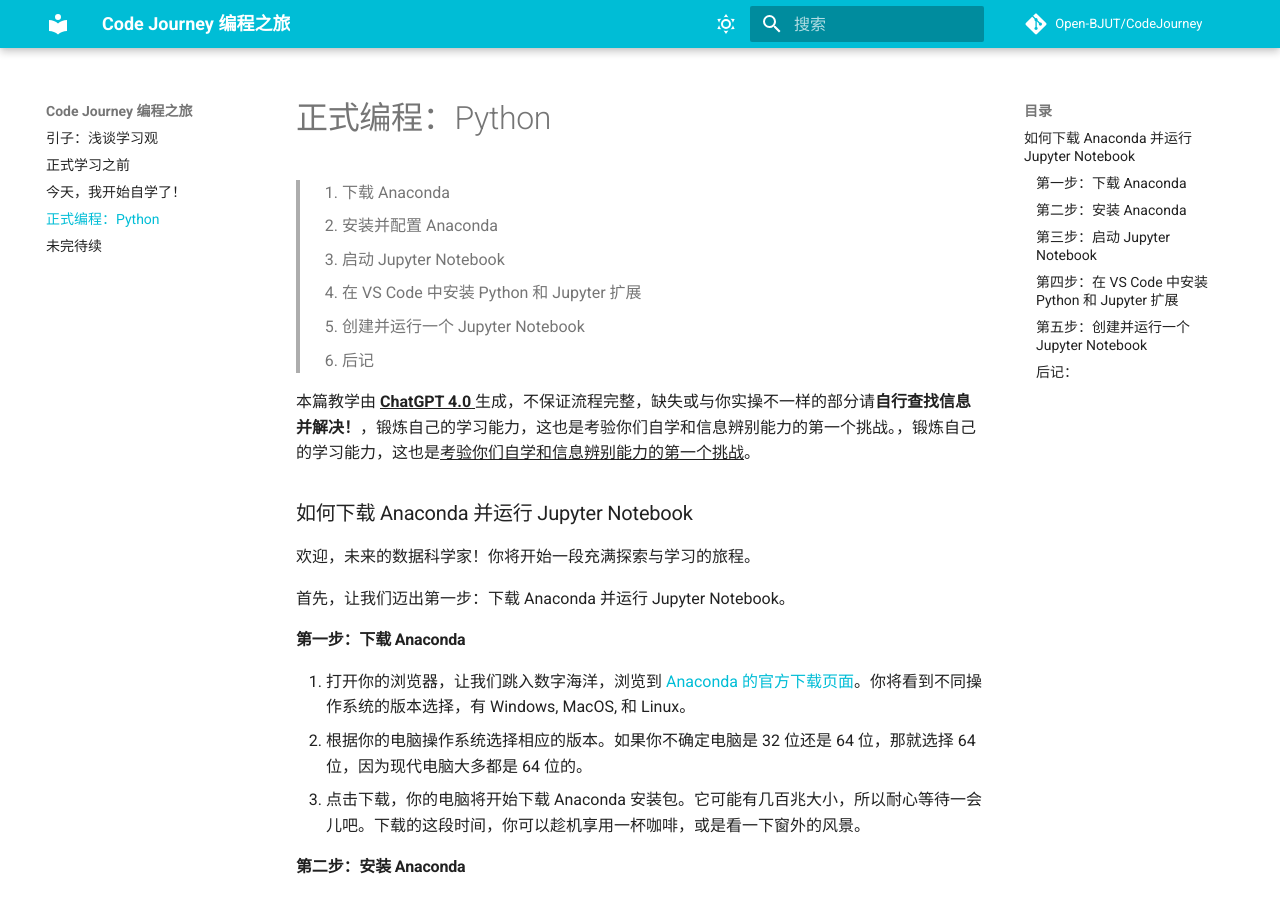
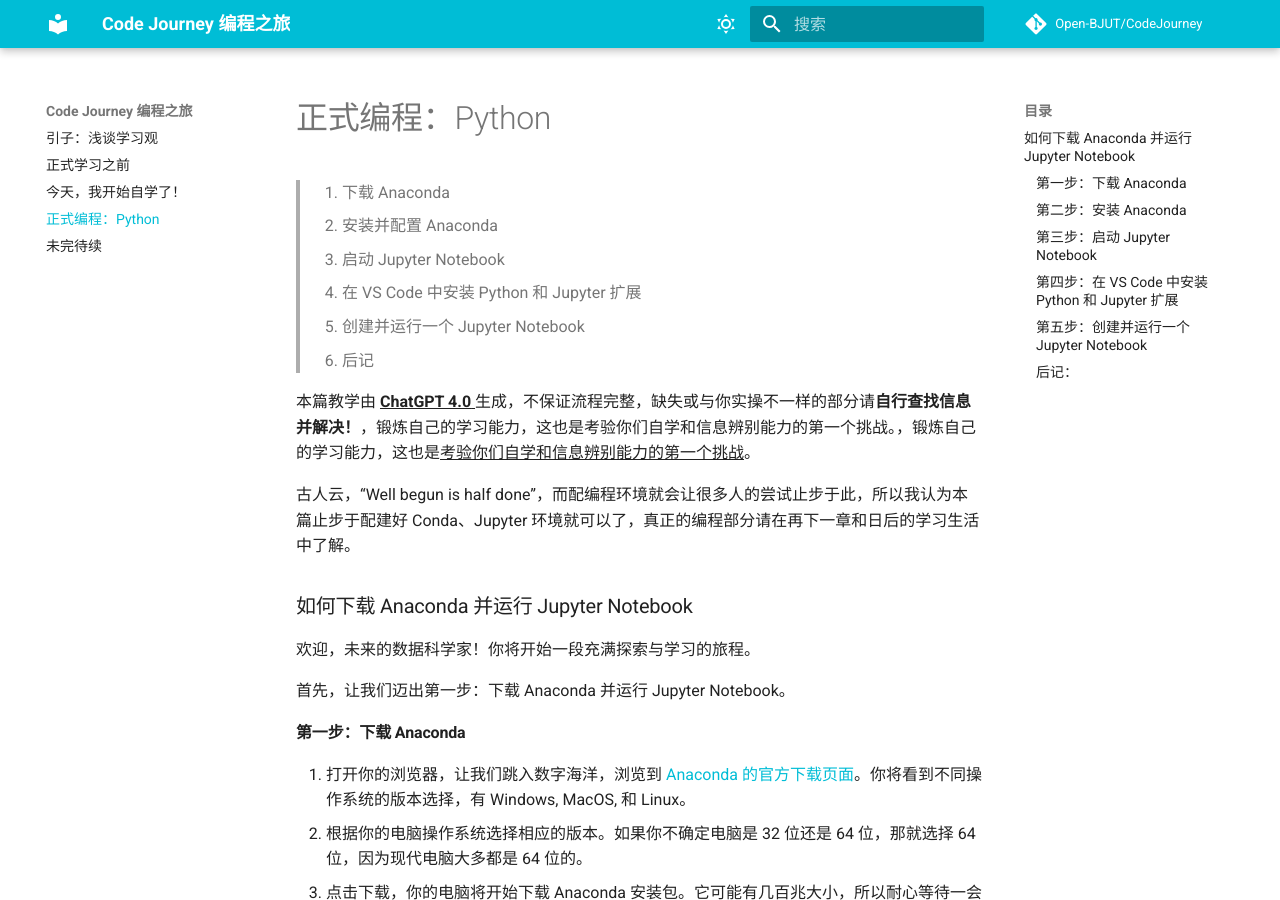
Before and after one commit to bjut-swift/CodeJourney, an MkDocs documentation site: the page built from docs/jupyter tutorial.md, in a window 1280 px wide and 900 px high. Built offline with MkDocs 1.6.1 and Material for MkDocs 9.7.7, drawn with Linux system fonts in a browser that asks for light colours; comment, search, counter and statistics services are not loaded.

Commit message:
updated:simple changes

```diff
--- a/docs/jupyter tutorial.md
+++ b/docs/jupyter tutorial.md
@@ -6,6 +6,8 @@
 > 6.  后记
 
 本篇教学由 <u>**ChatGPT 4.0** </u>生成，不保证流程完整，缺失或与你实操不一样的部分请**自行查找信息并解决！**，锻炼自己的学习能力，这也是考验你们自学和信息辨别能力的第一个挑战。，锻炼自己的学习能力，这也是<u>考验你们自学和信息辨别能力的第一个挑战</u>。
+
+古人云，“Well begun is half done”，而配编程环境就会让很多人的尝试止步于此，所以我认为本篇止步于配建好 Conda、Jupyter 环境就可以了，真正的编程部分请在再下一章和日后的学习生活中了解。
 
 ### 如何下载 Anaconda 并运行 Jupyter Notebook
 
```
Also changed, not shown: docs/To be continued.md (+1 -1 lines).
